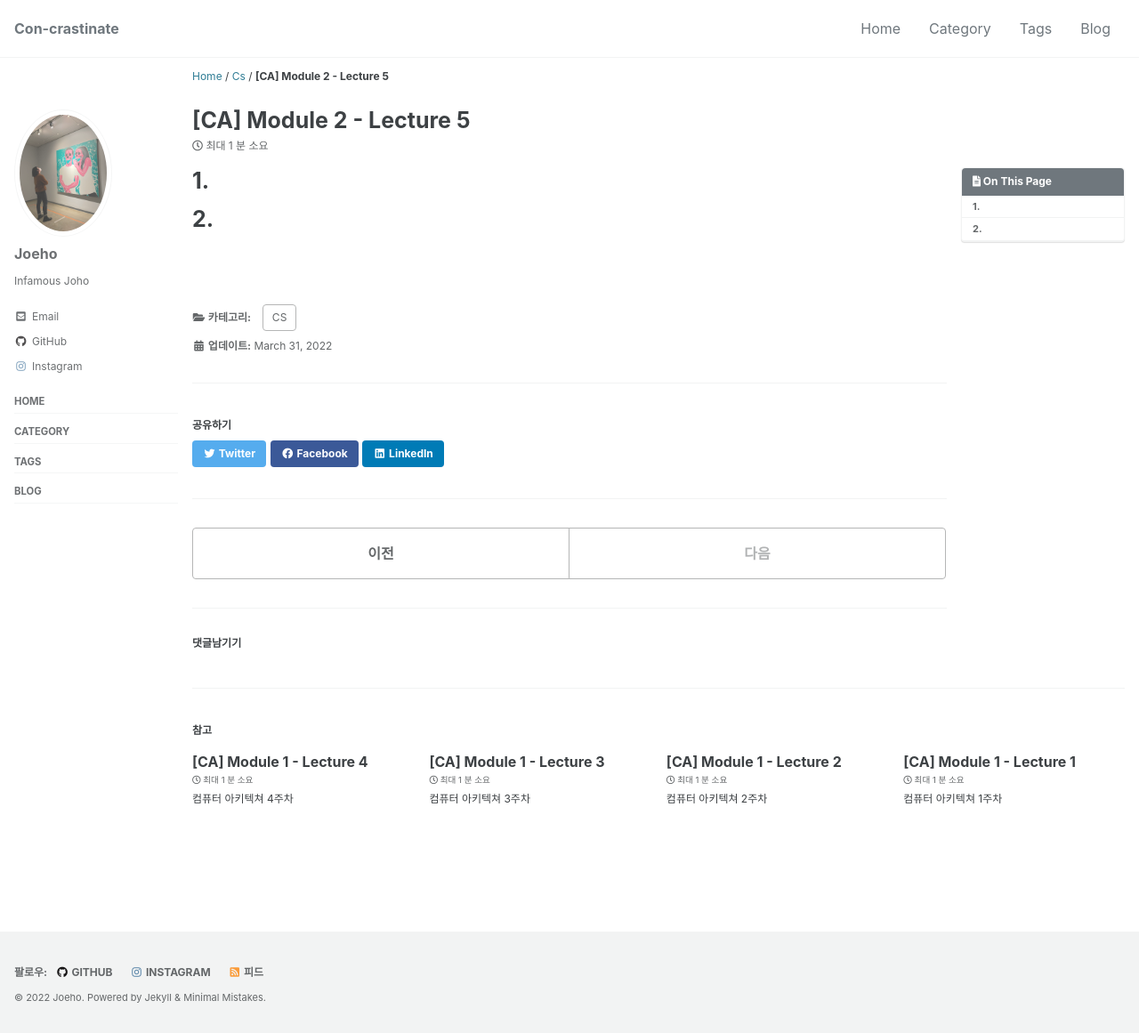
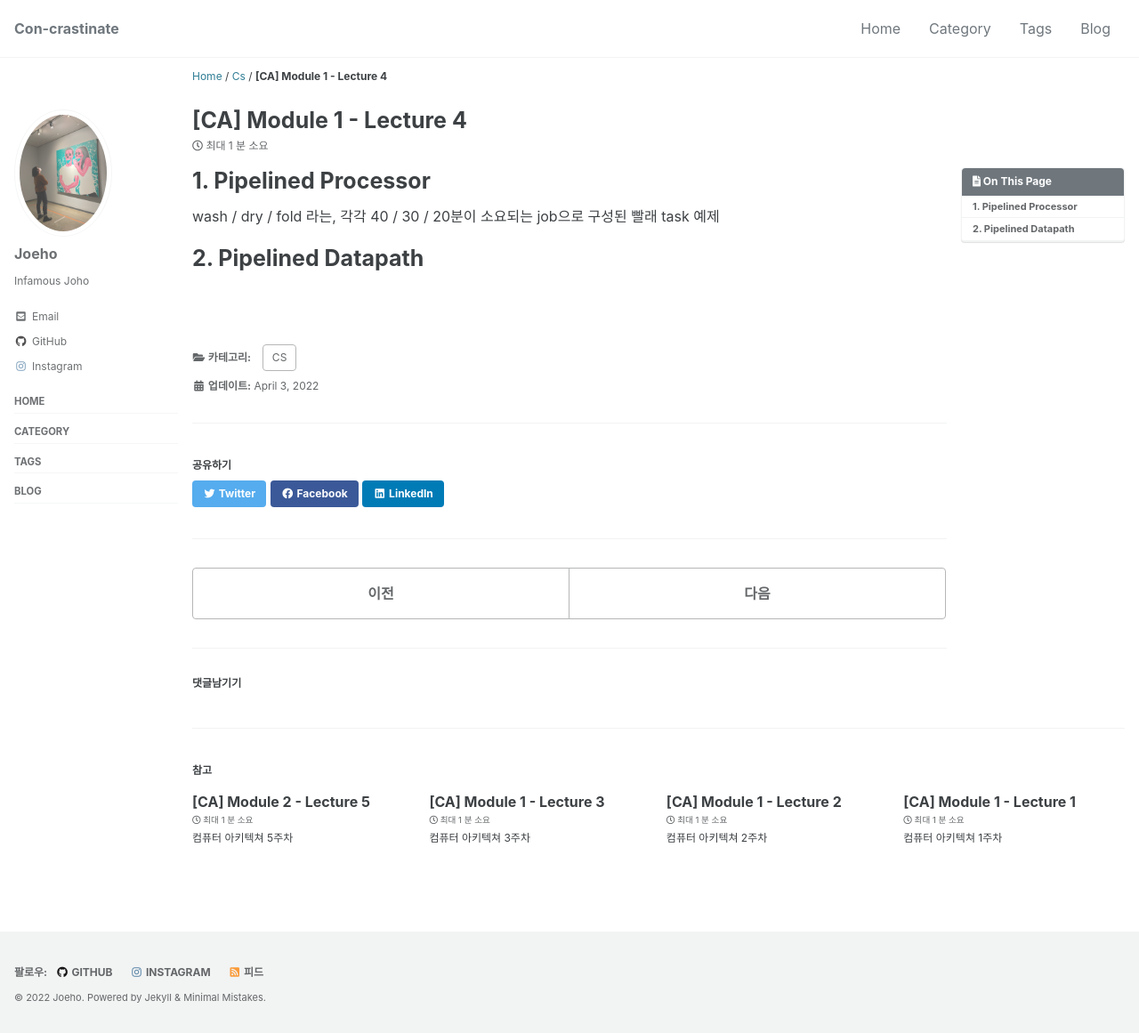
Before and after one commit to joeholee/joeholee.github.io, a Jekyll site: the page built from _posts/2022-03-29-ca-fourth.md, in a window 1280 px wide and 1161 px high. Shown: the whole window at 89% size. Built offline with Jekyll 4.4.1, drawn with Linux system fonts in a browser that asks for light colours; cached includes are drawn as plain includes; some web fonts are replaced; comment, search, counter and statistics services are not loaded.

Commit message:
Change Posts

```diff
--- a/_posts/2022-03-29-ca-fourth.md
+++ b/_posts/2022-03-29-ca-fourth.md
@@ -1,6 +1,6 @@
 ---
-title: "[CA] Module 2 - Lecture 5"
-excerpt: "컴퓨터 아키텍쳐 5주차"
+title: "[CA] Module 1 - Lecture 4"
+excerpt: "컴퓨터 아키텍쳐 4주차"
 
 categories:
   - CS
@@ -12,14 +12,14 @@ sidebar:
 toc: true
 toc_sticky: true
 
-date: 2022-03-31
-last_modified_at: 2022-03-31
+date: 2022-03-29
+last_modified_at: 2022-04-03
 ---
 
-# 1.
+# 1. Pipelined Processor
+wash / dry / fold 라는, 각각 40 / 30 / 20분이 소요되는 job으로 구성된 빨래 task 예제
 
-
-# 2.
+# 2. Pipelined Datapath
 
 
 <br>
```
Also changed, not shown: _posts/2022-03-31-ca-fifth.md (+7 -7 lines).
